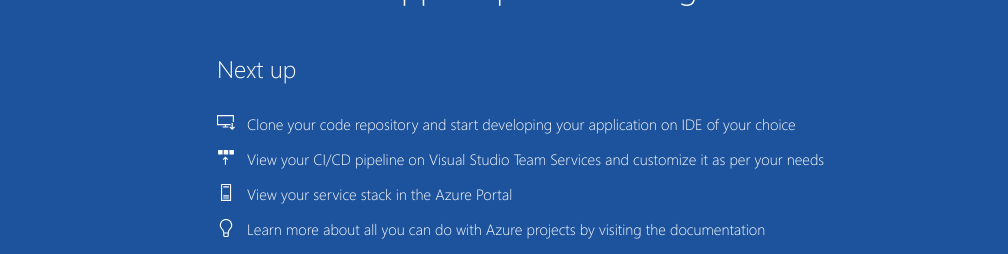
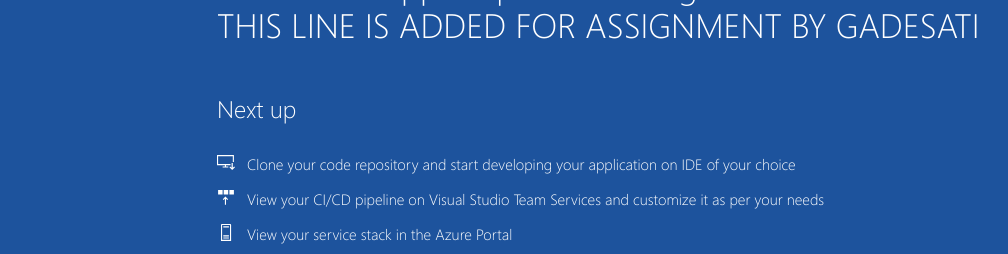
Before and after one commit to gadesati/GITAssignmentDay1, a plain HTML site: page sample-project/index.html in a window 1280 px wide. Shown: the part 546-800 px from the top of the page, without its empty margins (8-1016 px from the left). Drawn offline with Linux system fonts and the light colour scheme.

Commit message:
Changed done for the assignment in the branch BRAssignment

```diff
--- a/sample-project/index.html
+++ b/sample-project/index.html
@@ -21,7 +21,8 @@
                 <div class="success-text">Success!</div>
                 <div class="description line-1"> Azure DevOps Project has been successfully setup</div>
                 <div class="description line-2"> Your HTML app is up and running on Azure</div>
-                <div class="next-steps-container">
+		<div class="description line-3"> THIS LINE IS ADDED FOR ASSIGNMENT BY GADESATI</div>
+		<div class="next-steps-container">
                     <div class="next-steps-header">Next up</div>
                     <div class="next-steps-body">
                         <div class="step">
```
